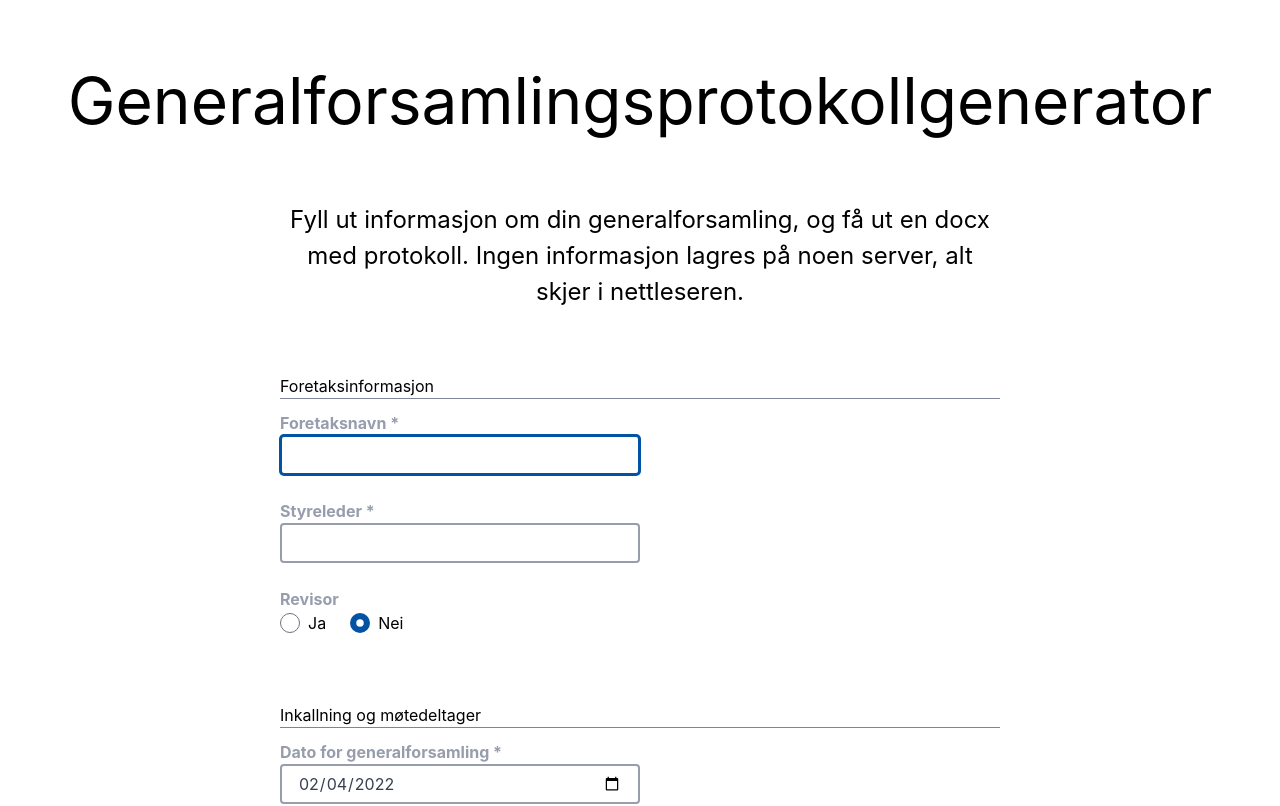
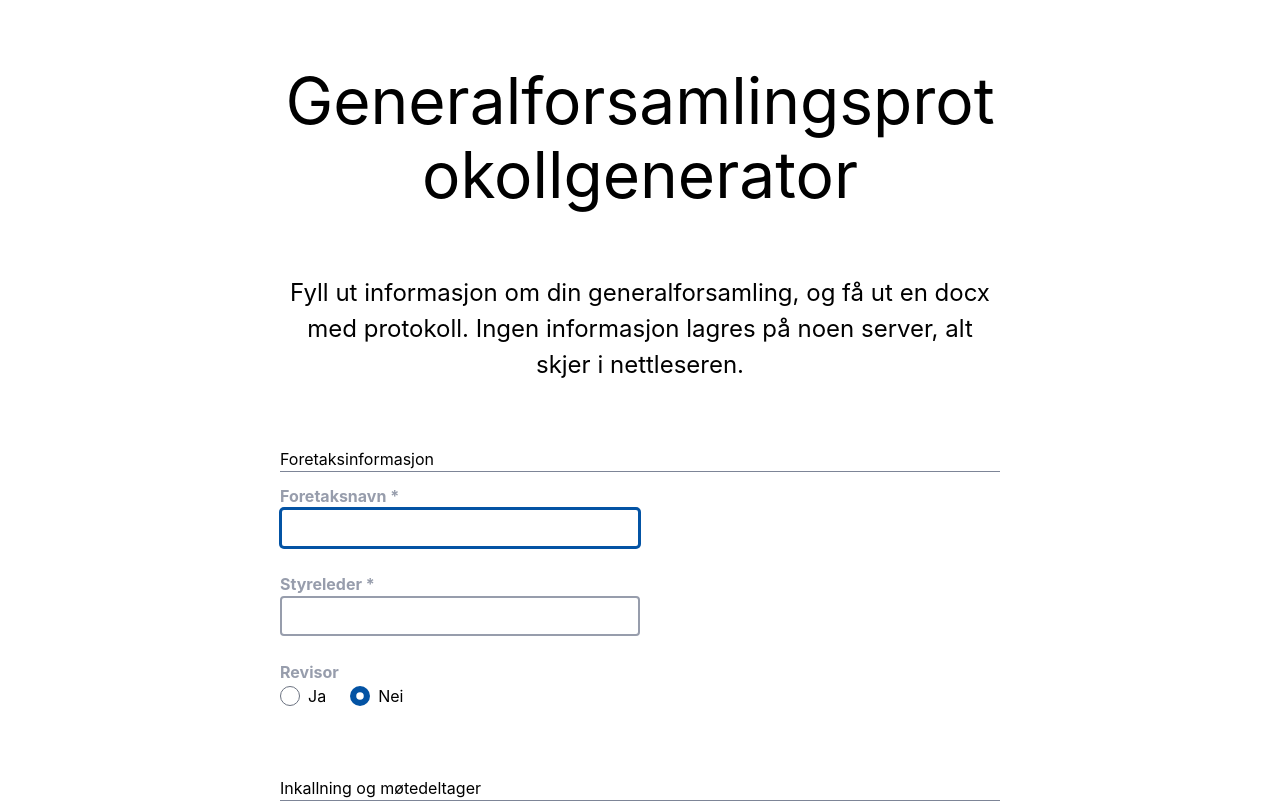
Before and after one commit to jakoblind/protokoll, a Next.js app: page / in a window 1280 px wide. Shown: the top 806 px of the page. Built offline with nearby package versions, Linux system fonts and the light colour scheme.

Commit message:
wrap the header

```diff
--- a/styles/Home.module.css
+++ b/styles/Home.module.css
@@ -42,6 +42,7 @@
 }
 
 .title {
+  overflow-wrap: anywhere;
   margin: 0;
   line-height: 1.15;
   font-size: 4rem;
```
